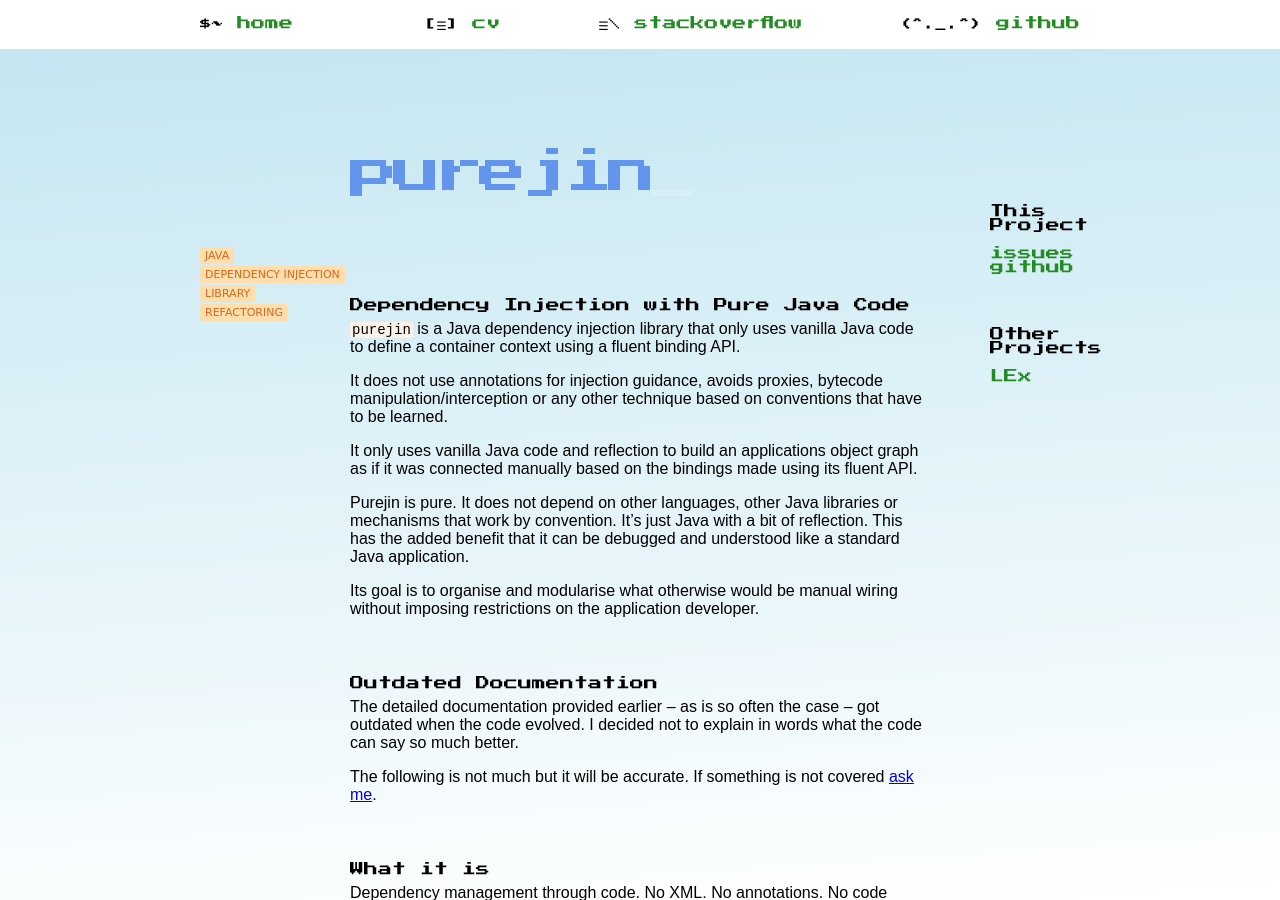
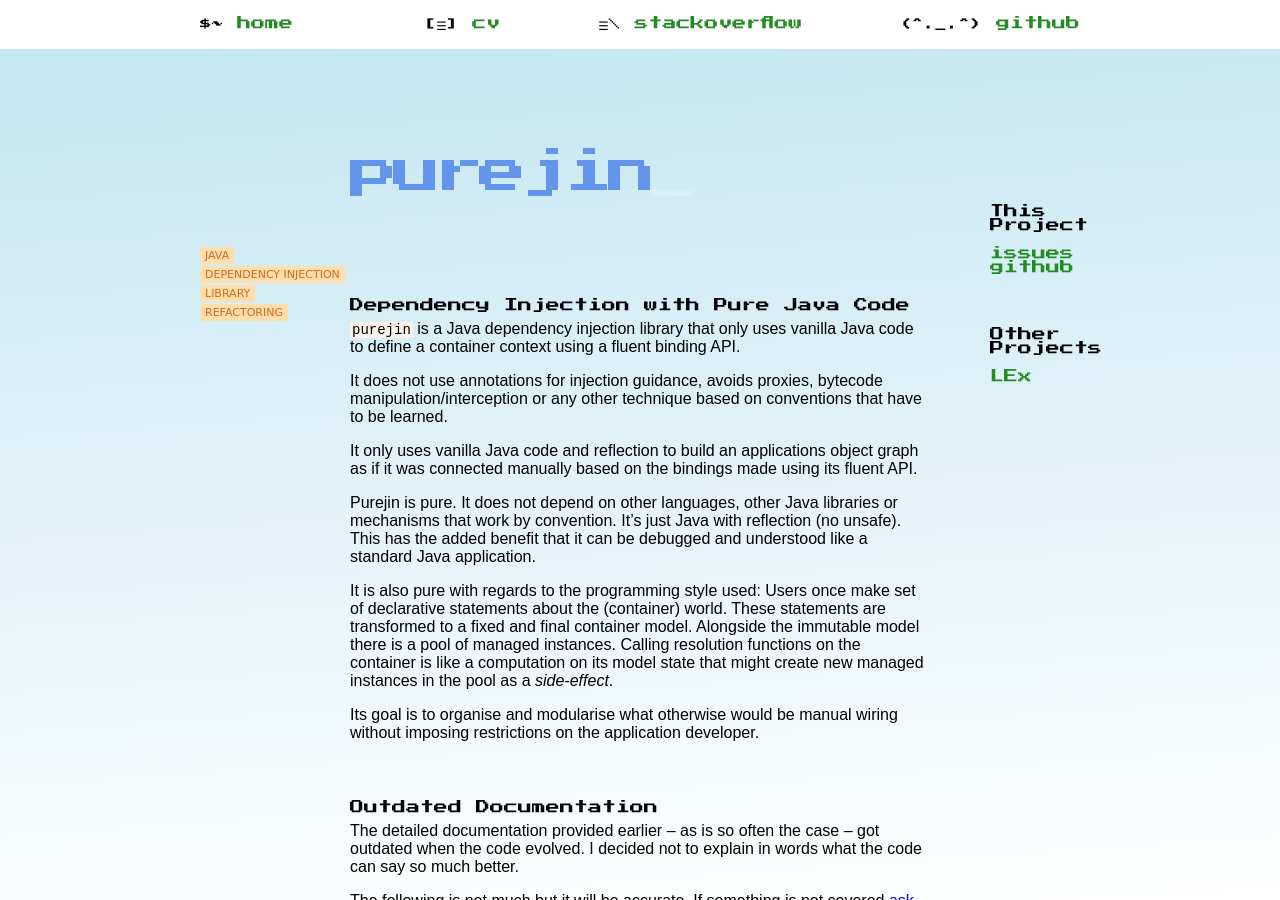
Before and after one commit to jbee/jbee.github.io, a Jekyll site: the page built from purejin/index.md, in a window 1280 px wide and 900 px high. Built offline with Jekyll 4.4.1, drawn with Linux system fonts in a browser that asks for light colours.

Commit message:
Update index.md

```diff
--- a/purejin/index.md
+++ b/purejin/index.md
@@ -25,8 +25,14 @@ It only uses vanilla Java code and reflection to build an applications object gr
 
 Purejin is pure.
 It does not depend on other languages, other Java libraries or mechanisms that work by convention.
-It's just Java with a bit of reflection.
+It's just Java with reflection (no unsafe).
 This has the added benefit that it can be debugged and understood like a standard Java application.
+
+It is also pure with regards to the programming style used:
+Users once make set of declarative statements about the (container) world.
+These statements are transformed to a fixed and final container model.
+Alongside the immutable model there is a pool of managed instances.
+Calling resolution functions on the container is like a computation on its model state that might create new managed instances in the pool as a _side-effect_.
 
 Its goal is to organise and modularise what otherwise would be manual wiring without imposing restrictions on the application developer.
 
```
